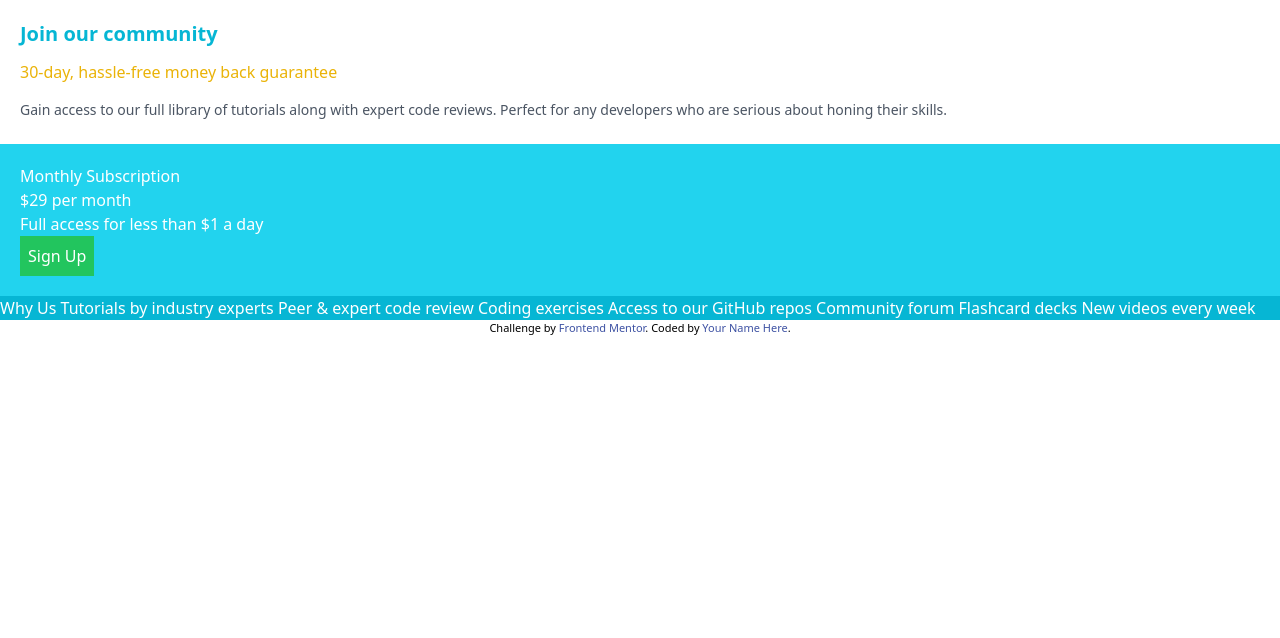
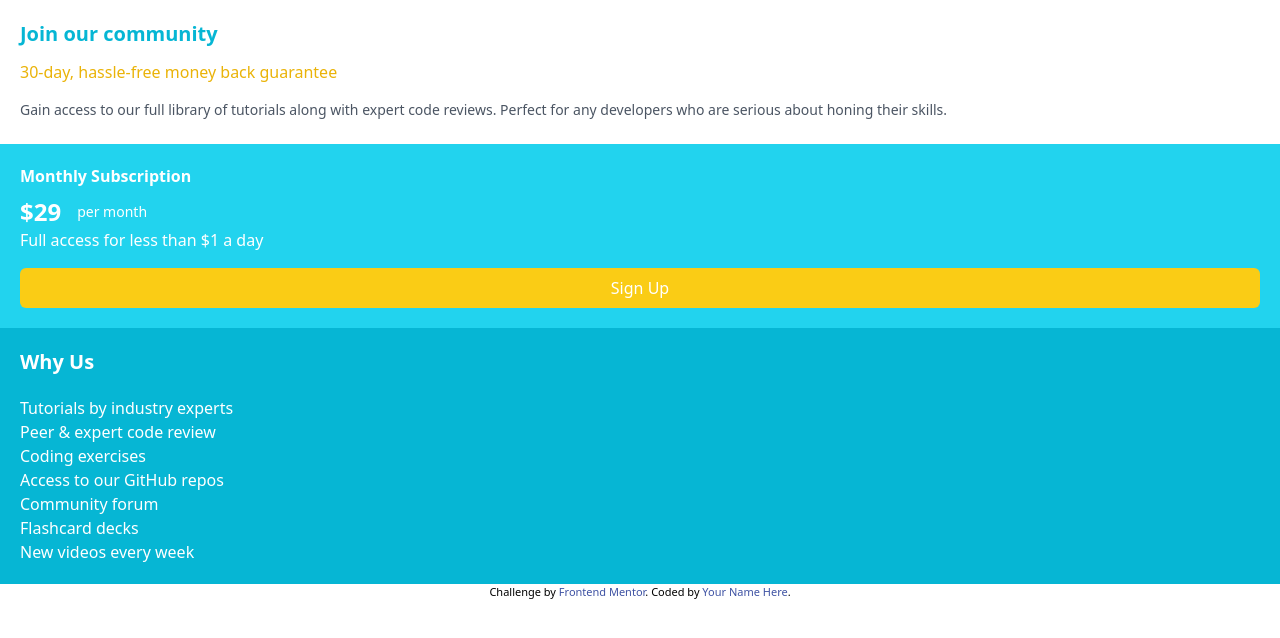
Before and after one commit to MrSagarRB/Single-Price-Grid-Component, a plain HTML site: page index.html in a window 1280 px wide. Drawn offline with nearby package versions, Linux system fonts and the light colour scheme.

Commit message:
list update

```diff
--- a/index.html
+++ b/index.html
@@ -34,14 +34,33 @@
     </div>
 
     <div class="text text-white">
-      <div class="bg-cyan-400 p-5">
-        <h1>Monthly Subscription</h1>
-        <h1>&dollar;29 <span> per month</span></h1>
-        <p>Full access for less than &dollar;1 a day</p>
-        <button class="bg-green-500 p-2">Sign Up</button>
+      <div class="bg-cyan-400 p-5 flex flex-col">
+        <h1 class="font-bold">Monthly Subscription</h1>
+        <div class="pt-2 pb-4">
+          <div class="flex items-center space-x-4">
+            <h1 class="text-2xl font-semibold">&dollar;29</h1>
+            <span class="text-sm"> per month</span>
+          </div>
+          <p>Full access for less than &dollar;1 a day</p>
+        </div>
+        <button class="bg-yellow-400 p-2 rounded-md">Sign Up</button>
       </div>
 
-      <div class="bg-cyan-500">Why Us Tutorials by industry experts Peer &amp; expert code review Coding exercises Access to our GitHub repos Community forum Flashcard decks New videos every week</div>
+      <div class="bg-cyan-500 p-5">
+
+
+        <h1 class="text-xl font-bold pb-5">Why Us</h1>
+       <ul class="">
+         <li>   Tutorials by industry experts </li>
+         <li> Peer &amp; expert code review </li>
+         <li> Coding exercises </li>
+         <li> Access to our GitHub repos </li>
+         <li> Community forum </li>
+         <li> Flashcard decks </li>
+         <li> New videos every week</li>
+       </ul>
+
+      </div>
     </div>
   </div>
 
```
